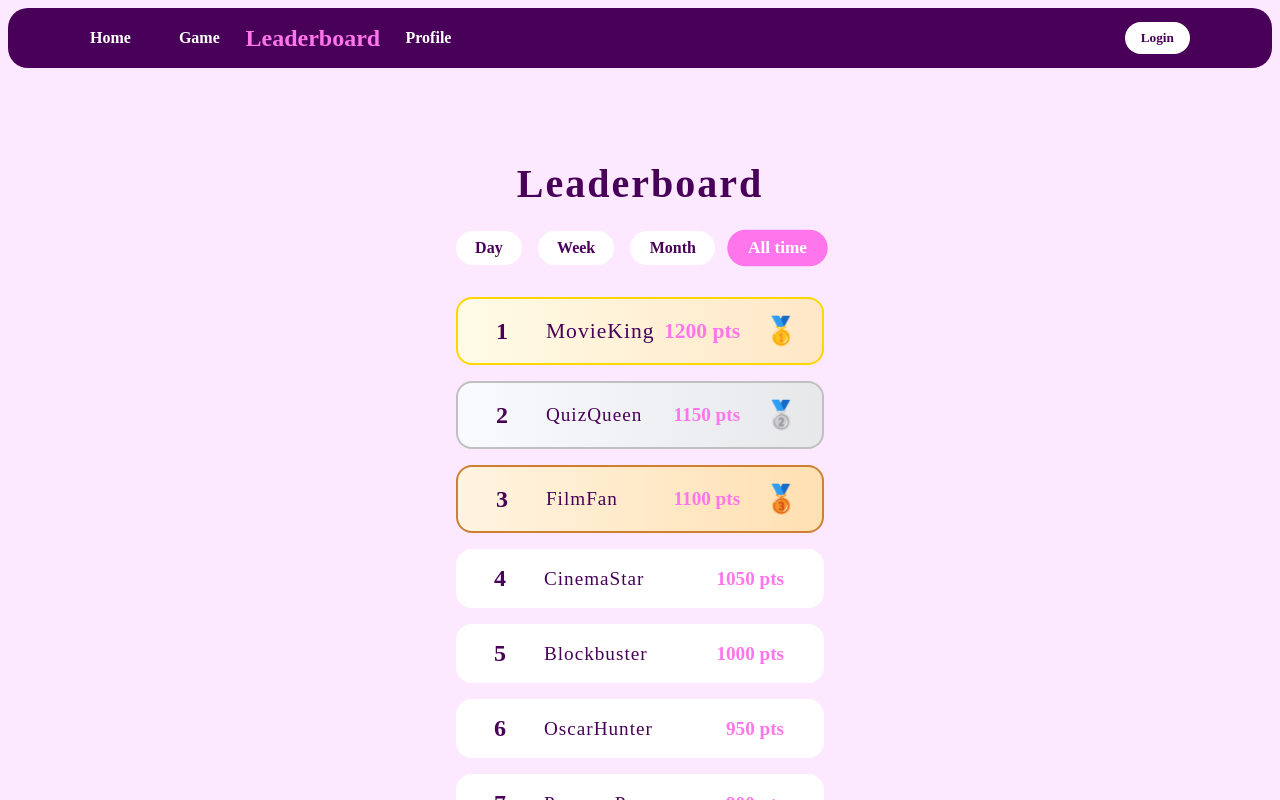
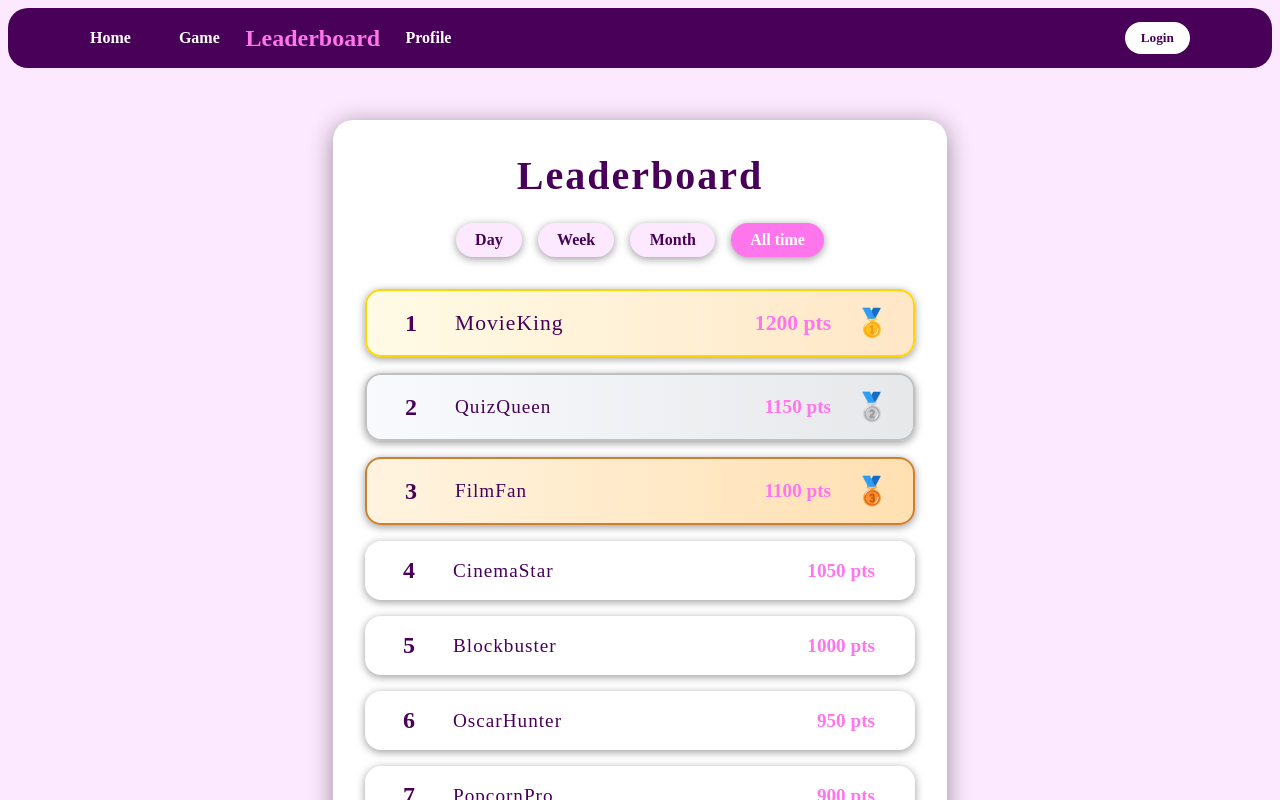
Before and after one commit to yozhek/FrontEnd_project, a Vue app in the folder frontend_project/: page /leaderboard in a window 1280 px wide. Shown: the top 800 px of the page. Built offline with nearby package versions, Linux system fonts and the light colour scheme; no server answers; a web font is replaced by a local one.

Commit message:
upravy leaderboardu

```diff
--- a/frontend_project/src/components/pages/Leaderboard.vue
+++ b/frontend_project/src/components/pages/Leaderboard.vue
@@ -68,11 +68,11 @@ const sortedLeaders = computed(() => {
 
 <style scoped>
 .leaderboard-container {
-  background: var(--color-primary-soft);
-  border-radius: 24px;
-  box-shadow: 0 4px 24px var(--color-glow);
-  padding: 2.5rem 2rem 2rem 2rem;
-  max-width: 600px;
+  background: var(--color-white);
+  border-radius: 20px;
+  box-shadow: 0 4px 24px var(--color-black-shadow);
+  padding: 2rem 2rem 2rem 2rem;
+  width: 50%;
   margin: 2rem auto;
   display: flex;
   flex-direction: column;
@@ -84,7 +84,6 @@ const sortedLeaders = computed(() => {
   font-size: 2.5rem;
   margin-bottom: 1.5rem;
   letter-spacing: 2px;
-  text-shadow: 0 2px 8px var(--color-glow);
 }
 
 .sort-controls {
@@ -94,7 +93,7 @@ const sortedLeaders = computed(() => {
 }
 
 .sort-btn {
-  background: var(--color-white);
+  background: var(--color-primary-light);
   color: var(--color-primary);
   border: none;
   border-radius: 20px;
@@ -102,13 +101,19 @@ const sortedLeaders = computed(() => {
   font-size: 1rem;
   font-weight: bold;
   cursor: pointer;
-  transition: background 0.2s, color 0.2s, transform 0.2s;
-  box-shadow: 0 2px 8px var(--color-glow);
+  transition: all 0.3s, color 0.3s, transform 0.3s;
+  box-shadow: 0 2px 8px var(--color-black-shadow);
 }
-.sort-btn.active, .sort-btn:hover {
+
+.sort-btn:hover, .sort-btn.active:hover {
+  transform: scale(1.2);
+  box-shadow: 0 7px 12px var(--color-black-shadow);
+}
+
+.sort-btn.active{
   background: var(--color-accent);
   color: var(--color-white);
-  transform: scale(1.08);
+
 }
 
 .leader-list {
@@ -128,13 +133,13 @@ const sortedLeaders = computed(() => {
   padding: 1rem 1.5rem;
   font-size: 1.2rem;
   color: var(--color-primary);
-  box-shadow: 0 2px 8px var(--color-glow);
+  box-shadow: 0 2px 8px var(--color-black-shadow);
   position: relative;
   transition: transform 0.2s, box-shadow 0.2s;
 }
 .leader-item:hover {
   transform: scale(1.03) translateY(-2px);
-  box-shadow: 0 6px 16px var(--color-glow);
+  box-shadow: 0 6px 16px var(--color-black-shadow);
 }
 
 .leader-item.top1 {
```
